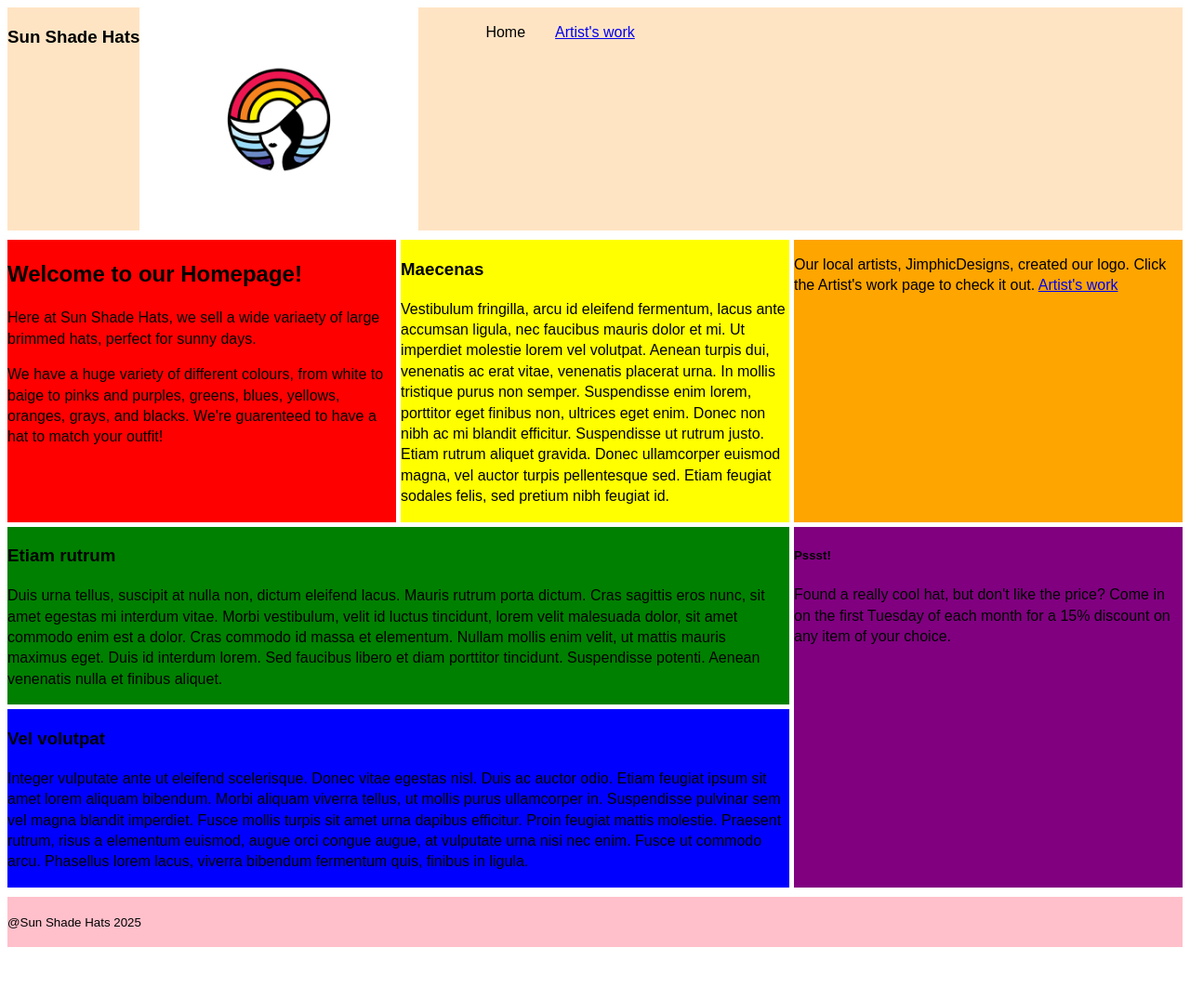
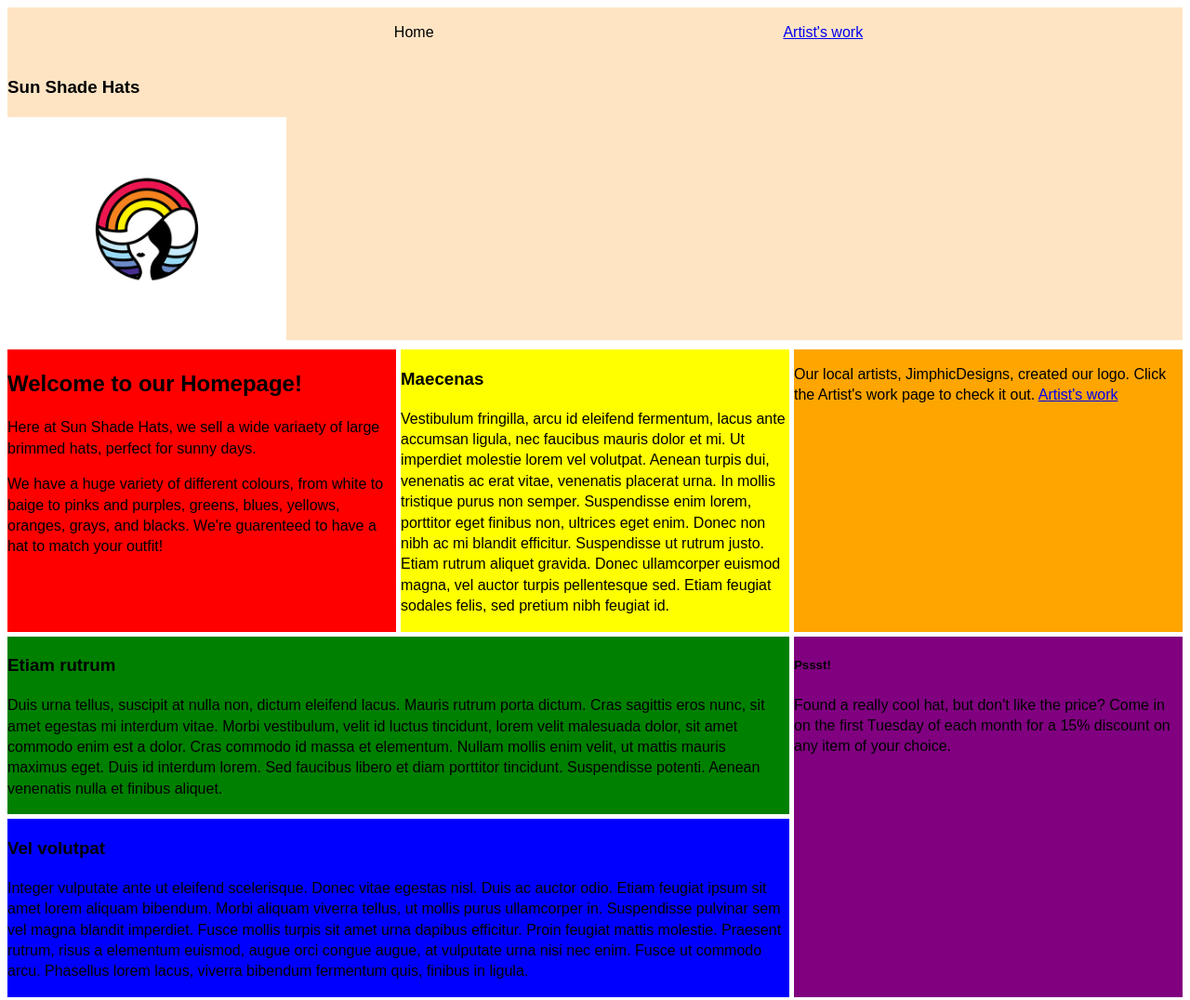
Before and after one commit to KSilver7/comp2081, a plain HTML site: page assignment-1/index.html in a window 1280 px wide. Shown: the top 1076 px of the page at 93% size. Before the commit the page ends 1027 px from the top, so only its background shows below. Drawn offline with Linux system fonts and the light colour scheme.

Commit message:
still trying

```diff
--- a/assignment-1/css/style.css
+++ b/assignment-1/css/style.css
@@ -65,28 +65,46 @@ footer {
     background-color: pink;
 }
 
-/*header and nav bar are giving some issues, so its moved here for now*/
+/*header and nav bar are giving some issues, so its moved here for now. UL refuses to get bigger and go across the top...*/
 header {
-    display: flex;
+    /* display: flex;
     flex-direction: row;
     justify-content: stretch;
-    align-items: center;
+    align-items: center; */
+    display: grid;
+    grid-column: 1 / 3;
+    grid-row: 1;
     grid-area: head;
     background-color: bisque;
     width: 100%;
+    /* grid-template-areas:
+    "logo s-name ul"; */
 }
+/* .s-name{
+    grid-area: s-name;
+}
+.logo {
+    grid-area: logo;
+}
+ul {
+    grid-area: ul;
+} */
 /**/
 header nav {
-    display: flex;
-    flex-direction: row;
+    /* display: flex;
+    flex-direction: row; */
+    display: grid;
+    grid-column: 1 / 3;
     background-color: bisque;
     width: 100%;
-    flex-grow: 1;
+
 }
 
 .navbar ul {
     display: flex;
     flex-direction: row;
+    justify-content: space-evenly;
+    grid-row: 1;
 }
 .navbar ul li {
     list-style: none;
```
